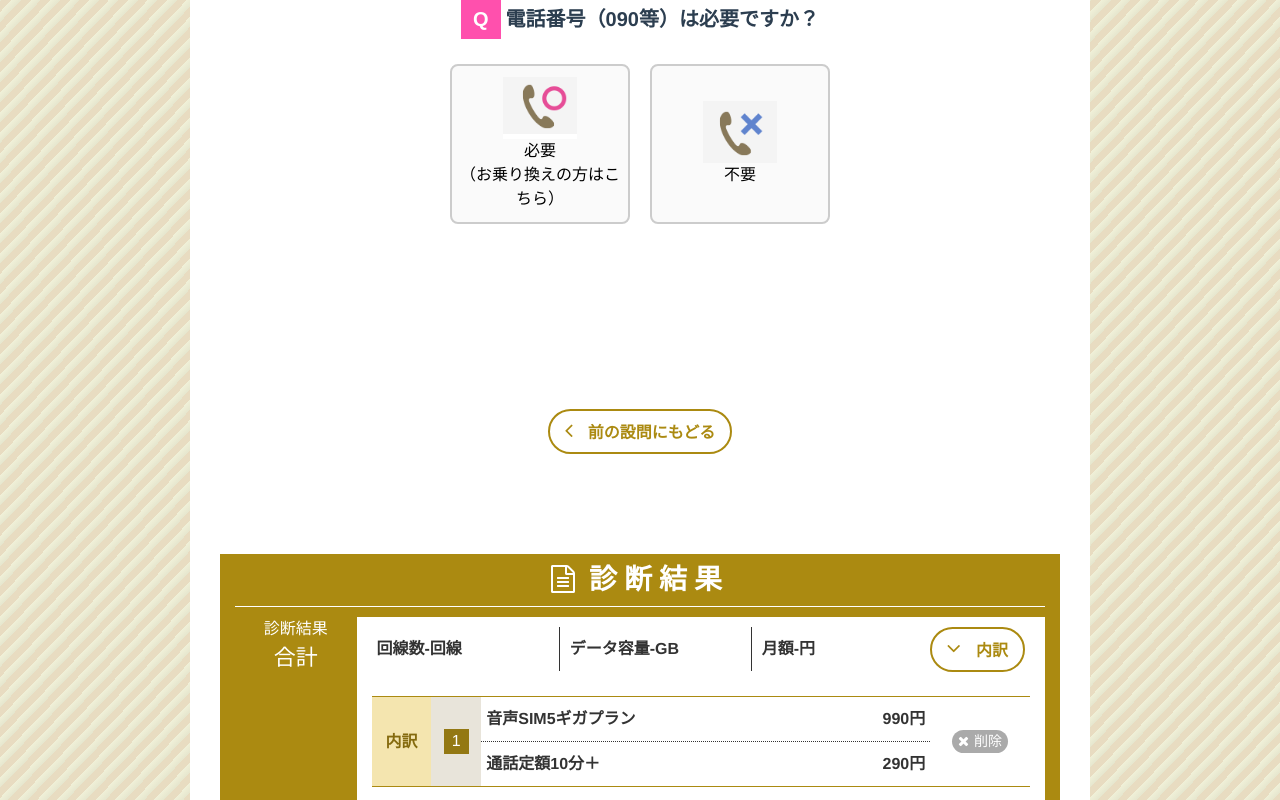
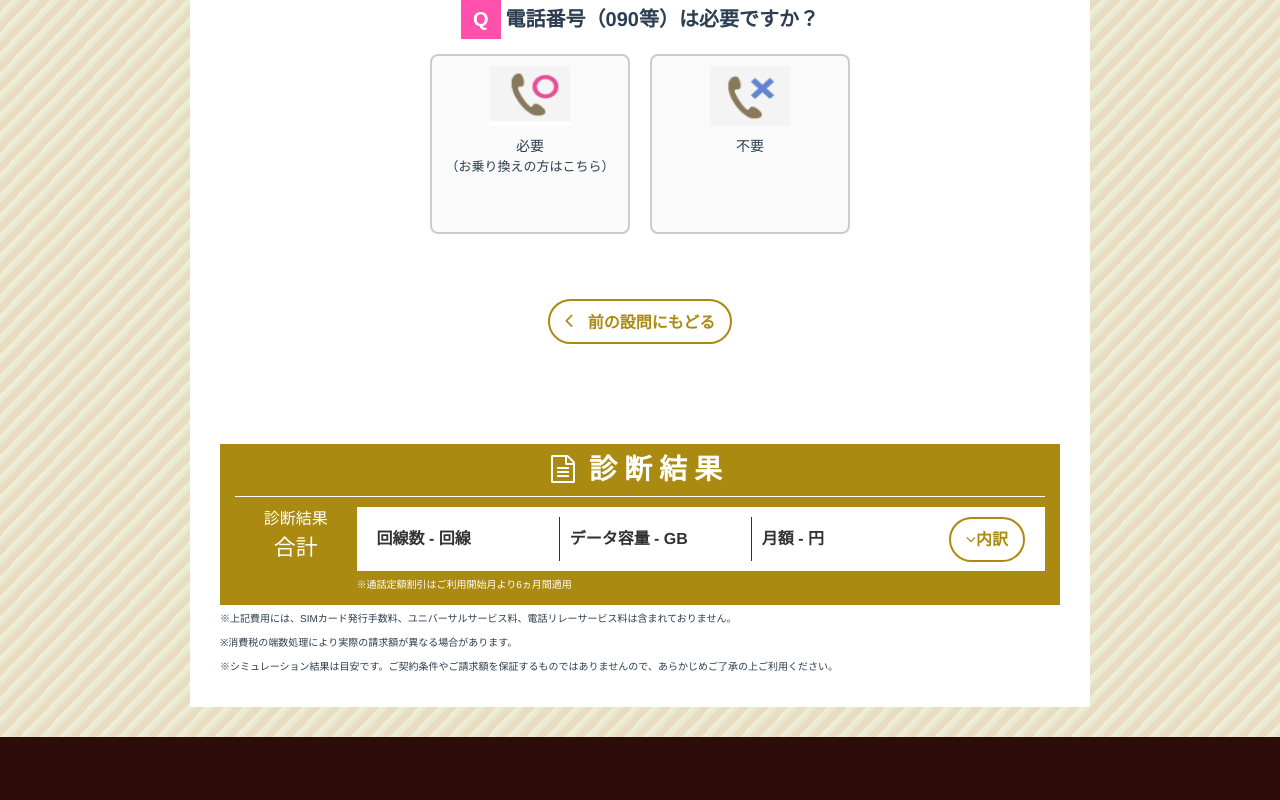
Before and after one commit to RyoAizawa/recommend_practice, a Vue app: page / in a window 1280 px wide. Shown: the part 260-1060 px from the top of the page. Built offline with nearby package versions, Linux system fonts and the light colour scheme.

Commit message:
コメント追加

```diff
--- a/src/components/DiagnosticResult.vue
+++ b/src/components/DiagnosticResult.vue
@@ -1,7 +1,103 @@
 <script setup>
+import { reactive, watch } from 'vue'
+import RecommendArea from "./RecommendArea";
+const props = defineProps(["userAnswers", "lastBtnChecked"])
+
+const breakdownBtnClick = () => {
+    console.log(props)
+    document.querySelector(".result-breakdownArea").classList.toggle("hide")
+}
+
+let diagnosticResult = reactive({
+    id: 0,
+    lines: 0,
+    dataVolume: 0,
+    totalPrice: 0,
+    plan: "",
+    planPrice: 0,
+    option: "",
+    optionPrice: 0,
+})
+
+watch(props.userAnswers, () => {
+    if (props.lastBtnChecked) {
+        console.log("hey")
+    }
+})
+
+
+
 </script>
 
-<style scope>
+
+<template>
+    <div class="result-area">
+        <h2>
+            <i class="fa fa-file-text-o" aria-hidden="true"></i
+            >診断結果
+        </h2>
+        <div class="result-calcArea">
+            <p>診断結果<span>合計</span></p>
+            <div class="result-calcArea-right">
+                <div class="result-whiteArea">
+                    <div class="result-firstArea">
+                        <div>回線数
+                            <span v-if="diagnosticResult.lines < 1">-</span>
+                            <span v-else>{{ diagnosticResult.lines }}</span>
+                            回線
+                        </div>
+                        <div>データ容量
+                            <span v-if="diagnosticResult.dataVolume < 1">-</span>
+                            <span v-else>{{ diagnosticResult.dataVolume }}</span>
+                            GB
+                        </div>
+                        <div>月額
+                            <span v-if="diagnosticResult.totalPrice < 1">-</span>
+                            <span v-else>{{ diagnosticResult.totalPrice }}</span>
+                            円
+                        </div>
+                        <button class="yellowBtn breakdownBtn" @click="breakdownBtnClick">
+                            <i class="fa fa-angle-down" aria-hidden="true"></i>内訳
+                        </button>
+                    </div>
+                    <!-- 内訳を押すと出力 -->
+                    <div class="result-breakdownArea hide">
+                        <div class="result-breakdownTable">
+                            <div class="result-breakdown-label">
+                                内訳
+                            </div>
+                            <div class="result-breakdown-items">
+                                <div class="result-breakdown-item">
+                                    <div class="result-plan">
+                                        <div class="result-plan-numLabel">
+                                            <span class="yellowBlockNumber">{{ diagnosticResult.id }}</span>
+                                        </div>
+                                        <div class="result-plan-price">
+                                            <div>{{ diagnosticResult.plan }}
+                                                <div class="result-price"><span>{{ diagnosticResult.planPrice }}</span>円</div>
+                                            </div>
+                                            <div class="option" v-if="diagnosticResult.option !== ''">{{ diagnosticResult.option }}
+                                                <div class="result-price"><span>{{ diagnosticResult.optionPrice }}</span>円</div>
+                                            </div>
+                                        </div>
+                                        <div class="result-deleteBtnArea">
+                                            <button class="deleteBtn"><i class="fa fa-times" aria-hidden="true"></i>削除</button>
+                                        </div>
+                                    </div>
+                                </div>
+                            </div>
+                        </div>
+                    </div>
+                </div>
+                <small>※通話定額割引はご利用開始月より6ヵ月間適用</small>
+            </div>
+        </div>
+    </div>
+    <!-- おすすめプラン表示 -->
+    <RecommendArea v-if="props.lastBtnChecked"></RecommendArea>
+</template>
+
+<style scoped>
 /*--------------------
     診断結果領域
 --------------------*/
@@ -68,9 +164,14 @@
 .result-breakdownArea {
     padding: 15px;
 }
+.hide {
+    display: none;
+    animation-duration: 1.5s;
+    animation-name: fade-in;
+}
+
 .result-breakdownTable {
     display: flex;
-/*    align-items: center;*/
     width: 100%;
     border-top: 1px solid #ab8a11;
     border-bottom: 1px solid #ab8a11;
@@ -111,8 +212,8 @@
     padding: 10px 5px;
     background-color: #fff;
 }
-.result-plan-price > div:first-child {
-    border-bottom: 1px dotted #333;
+.option {
+    border-top: 1px dotted #333;
 }
 
 .result-deleteBtnArea {
@@ -123,56 +224,3 @@
     background-color: #fff;
 }
 </style>
-
-<template>
-    <div class="result-area">
-        <h2>
-            <i class="fa fa-file-text-o" aria-hidden="true"></i
-            >診断結果
-        </h2>
-        <div class="result-calcArea">
-            <p>診断結果<span>合計</span></p>
-            <div class="result-calcArea-right">
-                <div class="result-whiteArea">
-                    <div class="result-firstArea">
-                        <div>回線数<span>-</span>回線</div>
-                        <div>データ容量<span>-</span>GB</div>
-                        <div>月額<span>-</span>円</div>
-                        <button class="yellowBtn breakdownBtn">
-                            <i class="fa fa-angle-down" aria-hidden="true"></i>内訳
-                        </button>
-                    </div>
-                    <!-- 内訳を押すと出力 -->
-                    <div class="result-breakdownArea">
-                        <div class="result-breakdownTable">
-                            <div class="result-breakdown-label">
-                                内訳
-                            </div>
-                            <div class="result-breakdown-items">
-                                <div class="result-breakdown-item">
-                                    <div class="result-plan">
-                                        <div class="result-plan-numLabel">
-                                            <span class="yellowBlockNumber">1</span>
-                                        </div>
-                                        <div class="result-plan-price">
-                                            <div>
-                                                音声SIM5ギガプラン<div class="result-price"><span>990</span>円</div>
-                                            </div>
-                                            <div>
-                                                通話定額10分＋<div class="result-price"><span>290</span>円</div>
-                                            </div>
-                                        </div>
-                                        <div class="result-deleteBtnArea">
-                                            <button class="deleteBtn"><i class="fa fa-times" aria-hidden="true"></i>削除</button>
-                                        </div>
-                                    </div>
-                                </div>
-                            </div>
-                        </div>
-                    </div>
-                </div>
-                <small>※通話定額割引はご利用開始月より6ヵ月間適用</small>
-            </div>
-        </div>
-    </div>
-</template>
--- a/src/components/SimulatorMain.vue
+++ b/src/components/SimulatorMain.vue
@@ -1,13 +1,12 @@
 <script setup>
 import DiagnosticResult from "./DiagnosticResult";
-import RecommendArea from "./RecommendArea";
-
 import "vue3-carousel/dist/carousel.css";
 import { Carousel, Slide } from "vue3-carousel";
-import { ref , reactive} from 'vue'
+import { ref , reactive } from 'vue'
 
-// カルーセル
-const myCarousel = ref(null)
+/*---------------------------
+    データ
+---------------------------*/
 // 質問の内容と選択肢が格納されたデータ
 const questionArray = [
     {
@@ -51,7 +50,7 @@
             {
                 answerId: 1,
                 image: require("../assets/img/3-1.png"),
-                mainText: `通話定額5分＋`,
+                mainTextBold: `通話定額5分＋`,
                 subText: `1回5分以内の国内通話無料`,
                 smallText: `税込500円`,
                 price: `税込90円`,
@@ -60,7 +59,7 @@
             {
                 answerId: 2,
                 image: require("../assets/img/3-2.png"),
-                mainText: `通話定額10分＋`,
+                mainTextBold: `通話定額10分＋`,
                 subText: `1回10分以内の国内通話無料`,
                 smallText: `税込700円`,
                 price: `税込290円`,
@@ -69,7 +68,7 @@
             {
                 answerId: 3,
                 image: require("../assets/img/3-3.png"),
-                mainText: `かけ放題＋`,
+                mainTextBold: `かけ放題＋`,
                 subText: `無制限で国内通話無料`,
                 smallText: `税込1400円`,
                 price: `税込990円`,
@@ -130,7 +129,7 @@
                 bandMsg: "オススメ!"
             },
             {
-                answerId: 1,
+                answerId: 3,
                 image: require("../assets/img/6-3.png"),
                 mainText: `外出先でゲームアプリを使う`,
             },
@@ -147,48 +146,120 @@
         ]
     },
 ]
-// ユーザが選択した各選択肢を保存しておくためのデータ
-const userAnswers = reactive([])
+const myCarousel = ref(null)        // カルーセル
+const slideValue = ref(0)           // カルーセルの移動量
+const currentSlide = ref(0)         // カルーセルの現在のスライド位置
+const userAnswers = reactive([])    // ユーザが選択した各選択肢を保存しておくためのデータ
+let isLastBtnChecked = ref(false)   // ユーザーが最後（6番目）の選択肢を選択したか判定
 
-// 回答ボタンを押した際に走るメソッド
-function btnClick(questionArray, currentQuestionId, answer, currentTarget) {
+/*---------------------------
+    メソッド
+---------------------------*/
+/*
+    最後の選択肢が選択されたかチェックするメソッド
+        questionId ... 回答した質問番号
+*/
+const lastBntChecked = (questionId) => {
+    if(questionId === 6) isLastBtnChecked.value = true
+    console.log(isLastBtnChecked.value)
+}
+
+/*
+    回答ボタンを押した際に走る。
+    1.選択した際にボタンの色を変更するクラスを付与&削除
+    2-1.質問番号に応じた回答内容をデータに格納
+        2-2.回答した内容に応じたカルーセルのスライドを実行するメソッドを呼ぶ
+        currentSlide        ... 現在表示中のスライド位置
+        questionArray       ... 質問の内容と選択肢が格納されたデータ
+        currentQuestionId   ... 今回回答した質問番号
+        answer              ... 今回回答した回答番号
+        currentTarget       ... 今回回答したボタンのノード
+*/
+const btnClick = (currentSlide, questionArray, currentQuestionId, answer, currentTarget) => {
+    // 1.選択した際にボタンの色を変更するクラスを付与&削除
     // 選択したボタンの色を変更するために都度状態を見る必要がある
     const answerBtnAll = document.querySelectorAll(".simulator-answerBtn")
-    const currentQuestions = []
+    const currentQuestions = []     // 今回の質問に対する選択肢のノードを格納する配列
     let btnIndex = 0;
     questionArray.forEach((question) => {
+        // 質問番号内容を捜査し、現在の質問番号と一致するか
         if (question.id === currentQuestionId) {
+            // 一致したら全回答ボタンの中から、今回の質問に対する選択肢のボタンを抽出
             for (let i = 0; i < question.answerArray.length; i++) {
                 currentQuestions.push(answerBtnAll[btnIndex + i])
             }
         } else {
+            // 一致しなければインデックスにその質問の選択肢分の数を足す
             btnIndex += question.answerArray.length
         }
     })
+    // 今回の質問に対する選択肢ボタンを走査
     currentQuestions.forEach((elem) => {
+        // 今回の質問に対する選択済みクラスを一旦初期化
         elem.classList.remove("answered")
+        // 今回選択した選択肢に選択済みのクラスを付与
         if (elem === currentTarget) {
             elem.classList.add("answered")
         }
     })
 
+    // 2-1.質問番号に応じた回答内容をデータに格納
     const currentAnswer = {}
     let overwrite = false
+    // ユーザーが回答した内容を走査
     userAnswers.forEach((answered) => {
         // 今回選択した回答が回答済みの場合
         if (answered.questionId === currentQuestionId) {
             // 今回の回答に上書き
             answered.answerId = answer.answerId
             overwrite = true
+            // 2-2.回答した内容に応じたカルーセルのスライドを実行するメソッドを呼ぶ
+            carouselForeword(answered, currentSlide)
         }
     })
+    // ユーザー回答がまだ1つもされていない場合、新規の回答の場合今回の回答をプッシュ
     if (userAnswers.length < 1 || !overwrite) {
-        // ユーザー回答が1つもされていない場合は情報を上書きしてプッシュ
         currentAnswer.questionId = currentQuestionId
         currentAnswer.answerId = answer.answerId
         userAnswers.push(currentAnswer)
+        carouselForeword(currentAnswer, currentSlide)
     }
-    console.log(userAnswers)
+}
+
+/*
+    「前の設問にもどる」ボタンを押した際にスライド位置を戻すメソッド
+        currentSlide ... 現在表示中のスライド位置
+*/
+const carouselBack = (currentSlide) => {
+    console.log("current", currentSlide.currentSlide);
+    console.log("slide before", slideValue.value)
+
+    myCarousel.value.slideTo(currentSlide.currentSlide - slideValue.value);
+
+    console.log("slide after", slideValue.value)
+}
+
+/*
+    選択肢ボタンを押した際にスライド位置を進めるメソッド
+        answered     ... 今回回答した回答内容
+        currentSlide ... 現在表示中のスライド位置
+*/
+const carouselForeword = (answered, currentSlide) => {
+    console.log(currentSlide)
+    // 電話番号不要
+    if (answered.questionId === 1 && answered.answerId === 2) {
+        slideValue.value = 3
+        myCarousel.value.slideTo(slideValue.value);
+    } else if (answered.questionId === 3
+        || (answered.questionId === 4 && answered.answerId === 2)) {
+        slideValue.value = 3
+        myCarousel.value.slideTo(slideValue.value);
+    }
+    else {
+        slideValue.value = 1
+    }
+    myCarousel.value.slideTo((currentSlide.currentSlide + slideValue.value));
+    console.log(slideValue.value)
 }
 
 // 改行したいけどできない
@@ -199,7 +270,6 @@
     }
     return str
 }
-
 </script>
 
 <template>
@@ -213,37 +283,34 @@
                     <span>Q</span>{{ question.question }}
                 </h3>
                 <div class="simulator-answer-area">
-                    <button v-for="answer in question.answerArray" :key="answer"
-                    @click="btnClick(questionArray, question.id, answer, $event.currentTarget); myCarousel.next()"
+                    <div v-for="answer in question.answerArray" :key="answer"
+                    @click="btnClick({currentSlide}, questionArray, question.id, answer, $event.currentTarget); lastBntChecked(question.id) "
                     class="simulator-answerBtn">
-                        <div v-if="answer.image" class="answerBtnImage"><img :src="answer.image"></div>
-                        <div v-if="answer.mainText">{{ encode(answer.mainText) }}</div>
-                        <div v-if="answer.subText">{{ answer.subText }}</div>
-                        <div v-if="answer.smallText">{{ answer.smallText }}</div>
-                        <div v-if="answer.price">{{ answer.price }}</div>
-                        <div v-if="answer.bandMsg" class="bandMsg">{{ answer.bandMsg }}</div>
-                    </button>
+                        <div v-if="answer.image" class="answerBtn-Image"><img :src="answer.image"></div>
+                        <div v-if="answer.mainText" class="answerBtn-mainText">{{ encode(answer.mainText) }}</div>
+                        <div v-if="answer.mainTextBold" class="answerBtn-mainTextBold">{{ encode(answer.mainTextBold) }}</div>
+                        <div v-if="answer.subText" class="answerBtn-subText">{{ answer.subText }}</div>
+                        <div v-if="answer.smallText" class="answerBtn-smallText">{{ answer.smallText }}</div>
+                        <div v-if="answer.price" class="answerBtn-price">{{ answer.price }}</div>
+                        <div v-if="answer.bandMsg" class="answerBtn-bandMsg">{{ answer.bandMsg }}</div>
+                    </div>
                 </div>
             </div>
         </slide>
     </carousel>
-    <p id="test"></p>
     <p>
-        <button class="yellowBtn" @click="myCarousel.prev">
+        <button class="yellowBtn" @click="carouselBack({ currentSlide })">
             <i class="fa fa-angle-left" aria-hidden="true"></i
             >前の設問にもどる
         </button>
     </p>
 </div>
 <!-- 診断結果 -->
-<DiagnosticResult></DiagnosticResult>
-<!-- おすすめプラン表示 -->
-<RecommendArea></RecommendArea>
+<DiagnosticResult :userAnswers="userAnswers" :lastBtnChecked="isLastBtnChecked"></DiagnosticResult>
+
 </template>
 
-
-
-<style>
+<style scoped>
 .simulator-main {
     width: 100%;
     margin: 0 auto;
@@ -269,21 +336,47 @@
 .simulator-answerBtn {
     position: relative;
     display: block;
-    height: 160px;
-    width: 180px;
+    height: 180px;
+    width: 200px;
     border-radius: 8px;
     background-color: #fafafa;
     border: 2px solid #ccc;
 }
+.answerBtn-Image {
+    padding: 10px;
+}
+.answerBtn-Image img {
+    height: 60px;
+    width: 80px;
+}
+.answerBtn-mainText {
+    font-size: 1.4rem;
+}
+.answerBtn-mainTextBold {
+    font-size: 1.8rem;
+    font-weight: bold;
+}
+.answerBtn-subText {
+    font-size: 1.3rem;
+}
+.answerBtn-smallText {
+    text-decoration: line-through;
+    font-size: 1.1rem;
+}
+
+.answerBtn-price {
+    font-size: 1.4rem;
+
+}
 .answered {
-    font-weight: bold;
-    color: #ff50ad;;
     background-color: #f265b07b;
     border: 2px solid #ff50ad;
 }
+.answered-text {
+    font-weight: bold;
+    color: #ff50ad;
+}
 
-.answerBtnImage {
-}
 .fa-angle-left,
 .fa-angle-down {
     font-size: 1.4em;
@@ -298,9 +391,9 @@
 
 .carousel__item {
     width: 100%;
-    height: 400px;
+    height: 300px;
 }
-.bandMsg {
+.answerBtn-bandMsg {
     position: absolute;
     background-color: red;
     top: 0;
```
Also changed, not shown: package.json (+6 -6 lines), flow.txt, 2 other files (tests, documents, lock files or other folders).
